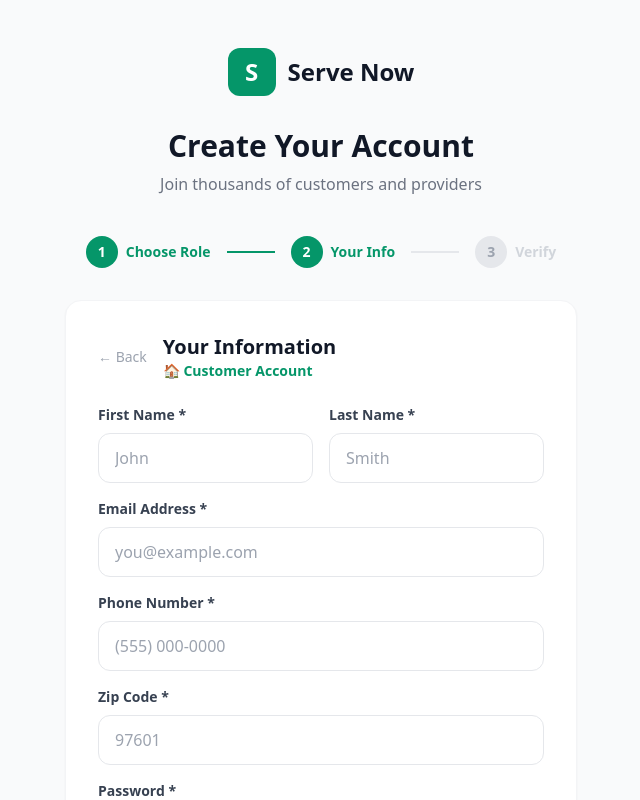
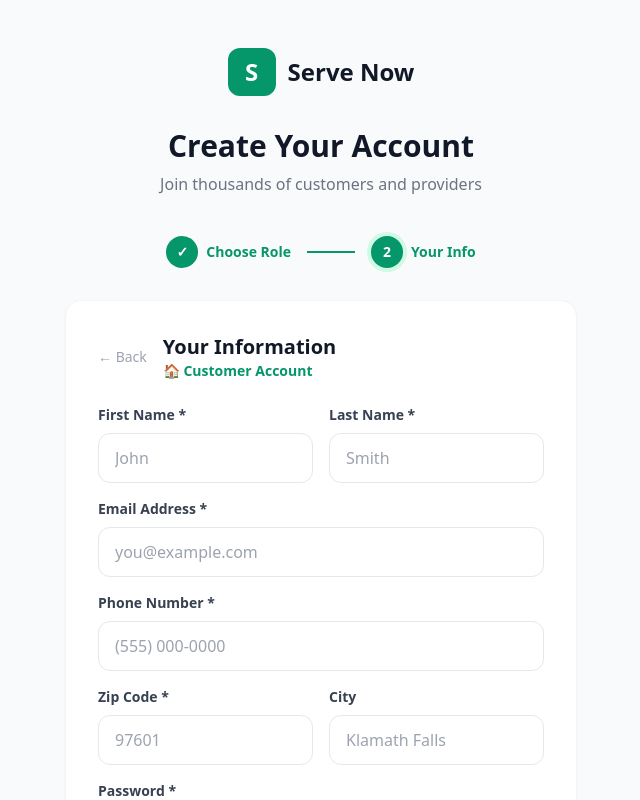
Before and after one commit to servenowadmin/ServeNow, a React (Vite) app in the folder ServeNow_Frontend/: page /signup in a window 1280 px wide. Both pictures are taken after a click on the button 640 px from the left and 488 px from the top of the page. Shown: the top 800 px of the page, without its empty margins (319-959 px from the left). Built offline with nearby package versions, Linux system fonts and the light colour scheme.

Commit message:
Update SignUp.jsx

```diff
--- a/ServeNow_Frontend/pages/SignUp.jsx
+++ b/ServeNow_Frontend/pages/SignUp.jsx
@@ -1,34 +1,35 @@
 import React, { useState } from 'react';
-import { Link } from 'react-router-dom';
+import { Link, useNavigate } from 'react-router-dom';
+import api, { saveToken } from '../api';
 
 const SignUp = () => {
   const [step, setStep] = useState(1);
   const [role, setRole] = useState('');
   const [form, setForm] = useState({
-    firstName: '',
-    lastName: '',
-    email: '',
-    phone: '',
-    password: '',
-    confirmPassword: '',
-    zip: '',
-    agreeTerms: false,
+    firstName: '', lastName: '', email: '', phone: '',
+    password: '', confirmPassword: '', zip: '', city: '', agreeTerms: false,
   });
   const [loading, setLoading] = useState(false);
   const [error, setError] = useState('');
+  const [showPassword, setShowPassword] = useState(false);
+  const navigate = useNavigate();
 
   const handleRoleSelect = (selectedRole) => {
     setRole(selectedRole);
     setStep(2);
   };
 
-  const handleSubmit = () => {
-    if (!form.firstName || !form.lastName || !form.email || !form.password) {
+  const handleSubmit = async () => {
+    if (!form.firstName || !form.lastName || !form.email || !form.password || !form.phone || !form.zip) {
       setError('Please fill in all required fields.');
       return;
     }
     if (form.password !== form.confirmPassword) {
       setError('Passwords do not match.');
+      return;
+    }
+    if (form.password.length < 8) {
+      setError('Password must be at least 8 characters.');
       return;
     }
     if (!form.agreeTerms) {
@@ -37,10 +38,19 @@ const SignUp = () => {
     }
     setLoading(true);
     setError('');
-    setTimeout(() => {
-      setLoading(false);
-      setError('Backend not connected yet. Coming soon!');
-    }, 1000);
+    try {
+      const data = await api.register({ ...form, role });
+      if (data.token) {
+        saveToken(data.token, data.role, data.email, form.firstName);
+        if (role === 'provider') navigate('/dashboard/provider');
+        else navigate('/dashboard/customer');
+      } else {
+        setError(data.detail || 'Registration failed. Please try again.');
+      }
+    } catch (err) {
+      setError('Cannot connect to server. Please try again.');
+    }
+    setLoading(false);
   };
 
   return (
@@ -56,37 +66,26 @@ const SignUp = () => {
           <h1 className="text-3xl font-black text-gray-900 mb-2">Create Your Account</h1>
           <p className="text-gray-500">Join thousands of customers and providers</p>
         </div>
-
-        {/* STEP INDICATOR */}
         <div className="flex items-center justify-center mb-8 space-x-4">
-          <div className={`flex items-center space-x-2 ${step >= 1 ? 'text-emerald-600' : 'text-gray-300'}`}>
-            <div className={`w-8 h-8 rounded-full flex items-center justify-center font-bold text-sm ${step >= 1 ? 'bg-emerald-600 text-white' : 'bg-gray-200 text-gray-400'}`}>1</div>
-            <span className="text-sm font-bold hidden sm:block">Choose Role</span>
-          </div>
-          <div className={`w-12 h-0.5 ${step >= 2 ? 'bg-emerald-600' : 'bg-gray-200'}`} />
-          <div className={`flex items-center space-x-2 ${step >= 2 ? 'text-emerald-600' : 'text-gray-300'}`}>
-            <div className={`w-8 h-8 rounded-full flex items-center justify-center font-bold text-sm ${step >= 2 ? 'bg-emerald-600 text-white' : 'bg-gray-200 text-gray-400'}`}>2</div>
-            <span className="text-sm font-bold hidden sm:block">Your Info</span>
-          </div>
-          <div className={`w-12 h-0.5 ${step >= 3 ? 'bg-emerald-600' : 'bg-gray-200'}`} />
-          <div className={`flex items-center space-x-2 ${step >= 3 ? 'text-emerald-600' : 'text-gray-300'}`}>
-            <div className={`w-8 h-8 rounded-full flex items-center justify-center font-bold text-sm ${step >= 3 ? 'bg-emerald-600 text-white' : 'bg-gray-200 text-gray-400'}`}>3</div>
-            <span className="text-sm font-bold hidden sm:block">Verify</span>
-          </div>
+          {['Choose Role', 'Your Info'].map((label, i) => (
+            <React.Fragment key={label}>
+              <div className={`flex items-center space-x-2 ${step >= i + 1 ? 'text-emerald-600' : 'text-gray-300'}`}>
+                <div className={`w-8 h-8 rounded-full flex items-center justify-center font-bold text-sm ${step > i + 1 ? 'bg-emerald-600 text-white' : step === i + 1 ? 'bg-emerald-600 text-white ring-4 ring-emerald-100' : 'bg-gray-200 text-gray-400'}`}>
+                  {step > i + 1 ? '✓' : i + 1}
+                </div>
+                <span className="text-sm font-bold hidden sm:block">{label}</span>
+              </div>
+              {i < 1 && <div className={`w-12 h-0.5 ${step > i + 1 ? 'bg-emerald-600' : 'bg-gray-200'}`} />}
+            </React.Fragment>
+          ))}
         </div>
-
         <div className="bg-white rounded-2xl shadow-sm border border-gray-100 p-8">
-
-          {/* STEP 1 — ROLE SELECTION */}
           {step === 1 && (
             <div>
               <h2 className="text-xl font-black text-gray-900 mb-2 text-center">I want to...</h2>
               <p className="text-gray-500 text-center text-sm mb-8">Choose how you'll use Serve Now</p>
               <div className="grid grid-cols-1 gap-4">
-                <button
-                  onClick={() => handleRoleSelect('customer')}
-                  className="border-2 border-gray-200 hover:border-emerald-500 hover:bg-emerald-50 rounded-2xl p-6 text-left transition group"
-                >
+                <button onClick={() => handleRoleSelect('customer')} className="border-2 border-gray-200 hover:border-emerald-500 hover:bg-emerald-50 rounded-2xl p-6 text-left transition group">
                   <div className="flex items-center space-x-4">
                     <div className="text-4xl">🏠</div>
                     <div>
@@ -96,10 +95,7 @@ const SignUp = () => {
                     <div className="ml-auto text-gray-300 group-hover:text-emerald-500 text-2xl">→</div>
                   </div>
                 </button>
-                <button
-                  onClick={() => handleRoleSelect('provider')}
-                  className="border-2 border-gray-200 hover:border-emerald-500 hover:bg-emerald-50 rounded-2xl p-6 text-left transition group"
-                >
+                <button onClick={() => handleRoleSelect('provider')} className="border-2 border-gray-200 hover:border-emerald-500 hover:bg-emerald-50 rounded-2xl p-6 text-left transition group">
                   <div className="flex items-center space-x-4">
                     <div className="text-4xl">🔧</div>
                     <div>
@@ -112,124 +108,77 @@ const SignUp = () => {
               </div>
             </div>
           )}
-
-          {/* STEP 2 — ACCOUNT INFO */}
           {step === 2 && (
             <div>
               <div className="flex items-center mb-6">
                 <button onClick={() => setStep(1)} className="text-gray-400 hover:text-gray-600 mr-4 text-sm">← Back</button>
                 <div>
                   <h2 className="text-xl font-black text-gray-900">Your Information</h2>
-                  <p className="text-emerald-600 text-sm font-bold capitalize">{role === 'customer' ? '🏠 Customer Account' : '🔧 Provider Account'}</p>
+                  <p className="text-emerald-600 text-sm font-bold">{role === 'customer' ? '🏠 Customer Account' : '🔧 Provider Account'}</p>
                 </div>
               </div>
-
               {error && (
-                <div className="bg-red-50 border border-red-200 text-red-700 px-4 py-3 rounded-lg mb-6 text-sm">
+                <div className="bg-red-50 border border-red-200 text-red-700 px-4 py-3 rounded-lg mb-6 text-sm font-medium">
                   {error}
                 </div>
               )}
-
               <div className="space-y-4">
                 <div className="grid grid-cols-2 gap-4">
                   <div>
                     <label className="block text-sm font-bold text-gray-700 mb-2">First Name *</label>
-                    <input
-                      type="text"
-                      placeholder="John"
-                      value={form.firstName}
-                      onChange={e => setForm({ ...form, firstName: e.target.value })}
-                      className="w-full border border-gray-200 rounded-xl px-4 py-3 focus:outline-none focus:ring-2 focus:ring-emerald-500 transition"
-                    />
+                    <input type="text" placeholder="John" value={form.firstName} onChange={e => setForm({ ...form, firstName: e.target.value })} className="w-full border border-gray-200 rounded-xl px-4 py-3 focus:outline-none focus:ring-2 focus:ring-emerald-500 transition" />
                   </div>
                   <div>
                     <label className="block text-sm font-bold text-gray-700 mb-2">Last Name *</label>
-                    <input
-                      type="text"
-                      placeholder="Smith"
-                      value={form.lastName}
-                      onChange={e => setForm({ ...form, lastName: e.target.value })}
-                      className="w-full border border-gray-200 rounded-xl px-4 py-3 focus:outline-none focus:ring-2 focus:ring-emerald-500 transition"
-                    />
+                    <input type="text" placeholder="Smith" value={form.lastName} onChange={e => setForm({ ...form, lastName: e.target.value })} className="w-full border border-gray-200 rounded-xl px-4 py-3 focus:outline-none focus:ring-2 focus:ring-emerald-500 transition" />
                   </div>
                 </div>
                 <div>
                   <label className="block text-sm font-bold text-gray-700 mb-2">Email Address *</label>
-                  <input
-                    type="email"
-                    placeholder="you@example.com"
-                    value={form.email}
-                    onChange={e => setForm({ ...form, email: e.target.value })}
-                    className="w-full border border-gray-200 rounded-xl px-4 py-3 focus:outline-none focus:ring-2 focus:ring-emerald-500 transition"
-                  />
+                  <input type="email" placeholder="you@example.com" value={form.email} onChange={e => setForm({ ...form, email: e.target.value })} className="w-full border border-gray-200 rounded-xl px-4 py-3 focus:outline-none focus:ring-2 focus:ring-emerald-500 transition" />
                 </div>
                 <div>
                   <label className="block text-sm font-bold text-gray-700 mb-2">Phone Number *</label>
-                  <input
-                    type="tel"
-                    placeholder="(555) 000-0000"
-                    value={form.phone}
-                    onChange={e => setForm({ ...form, phone: e.target.value })}
-                    className="w-full border border-gray-200 rounded-xl px-4 py-3 focus:outline-none focus:ring-2 focus:ring-emerald-500 transition"
-                  />
+                  <input type="tel" placeholder="(555) 000-0000" value={form.phone} onChange={e => setForm({ ...form, phone: e.target.value })} className="w-full border border-gray-200 rounded-xl px-4 py-3 focus:outline-none focus:ring-2 focus:ring-emerald-500 transition" />
                 </div>
-                <div>
-                  <label className="block text-sm font-bold text-gray-700 mb-2">Zip Code *</label>
-                  <input
-                    type="text"
-                    placeholder="97601"
-                    value={form.zip}
-                    onChange={e => setForm({ ...form, zip: e.target.value })}
-                    className="w-full border border-gray-200 rounded-xl px-4 py-3 focus:outline-none focus:ring-2 focus:ring-emerald-500 transition"
-                  />
+                <div className="grid grid-cols-2 gap-4">
+                  <div>
+                    <label className="block text-sm font-bold text-gray-700 mb-2">Zip Code *</label>
+                    <input type="text" placeholder="97601" value={form.zip} onChange={e => setForm({ ...form, zip: e.target.value })} className="w-full border border-gray-200 rounded-xl px-4 py-3 focus:outline-none focus:ring-2 focus:ring-emerald-500 transition" />
+                  </div>
+                  <div>
+                    <label className="block text-sm font-bold text-gray-700 mb-2">City</label>
+                    <input type="text" placeholder="Klamath Falls" value={form.city} onChange={e => setForm({ ...form, city: e.target.value })} className="w-full border border-gray-200 rounded-xl px-4 py-3 focus:outline-none focus:ring-2 focus:ring-emerald-500 transition" />
+                  </div>
                 </div>
                 <div>
                   <label className="block text-sm font-bold text-gray-700 mb-2">Password *</label>
-                  <input
-                    type="password"
-                    placeholder="Min. 8 characters"
-                    value={form.password}
-                    onChange={e => setForm({ ...form, password: e.target.value })}
-                    className="w-full border border-gray-200 rounded-xl px-4 py-3 focus:outline-none focus:ring-2 focus:ring-emerald-500 transition"
-                  />
+                  <div className="relative">
+                    <input type={showPassword ? 'text' : 'password'} placeholder="Min. 8 characters" value={form.password} onChange={e => setForm({ ...form, password: e.target.value })} className="w-full border border-gray-200 rounded-xl px-4 py-3 pr-12 focus:outline-none focus:ring-2 focus:ring-emerald-500 transition" />
+                    <button type="button" onClick={() => setShowPassword(!showPassword)} className="absolute right-4 top-1/2 transform -translate-y-1/2 text-gray-400 hover:text-gray-600 text-lg">
+                      {showPassword ? '🙈' : '👁️'}
+                    </button>
+                  </div>
                 </div>
                 <div>
                   <label className="block text-sm font-bold text-gray-700 mb-2">Confirm Password *</label>
-                  <input
-                    type="password"
-                    placeholder="Repeat your password"
-                    value={form.confirmPassword}
-                    onChange={e => setForm({ ...form, confirmPassword: e.target.value })}
-                    className="w-full border border-gray-200 rounded-xl px-4 py-3 focus:outline-none focus:ring-2 focus:ring-emerald-500 transition"
-                  />
+                  <input type="password" placeholder="Repeat your password" value={form.confirmPassword} onChange={e => setForm({ ...form, confirmPassword: e.target.value })} className="w-full border border-gray-200 rounded-xl px-4 py-3 focus:outline-none focus:ring-2 focus:ring-emerald-500 transition" />
                 </div>
-
                 <div className="bg-gray-50 rounded-xl p-4 border border-gray-200">
                   <label className="flex items-start space-x-3 cursor-pointer">
-                    <input
-                      type="checkbox"
-                      checked={form.agreeTerms}
-                      onChange={e => setForm({ ...form, agreeTerms: e.target.checked })}
-                      className="mt-1 w-4 h-4 text-emerald-600"
-                    />
+                    <input type="checkbox" checked={form.agreeTerms} onChange={e => setForm({ ...form, agreeTerms: e.target.checked })} className="mt-1 w-4 h-4 text-emerald-600" />
                     <span className="text-xs text-gray-600 leading-relaxed">
-                      I agree to the <a href="#" className="text-emerald-600 font-bold">Terms of Service</a> and <a href="#" className="text-emerald-600 font-bold">Privacy Policy</a>. I understand that Serve Now is a neutral third-party platform. Providers are independent contractors, not employees of Serve Now. Serve Now is not liable for any damages, injuries, or disputes arising from services performed.
+                      I agree to the <a href="#" className="text-emerald-600 font-bold">Terms of Service</a> and <a href="#" className="text-emerald-600 font-bold">Privacy Policy</a>. I understand Serve Now is a neutral third-party platform. Providers are independent contractors, not employees. Serve Now is not liable for damages, injuries, or disputes arising from services performed.
                     </span>
                   </label>
                 </div>
-
-                <button
-                  onClick={handleSubmit}
-                  disabled={loading}
-                  className="w-full bg-emerald-600 hover:bg-emerald-700 disabled:bg-emerald-400 text-white font-black py-4 rounded-xl transition text-lg"
-                >
+                <button onClick={handleSubmit} disabled={loading} className="w-full bg-emerald-600 hover:bg-emerald-700 disabled:bg-emerald-400 text-white font-black py-4 rounded-xl transition text-lg">
                   {loading ? 'Creating Account...' : 'Create My Account →'}
                 </button>
               </div>
             </div>
           )}
         </div>
-
         <div className="mt-6 text-center">
           <p className="text-gray-500 text-sm">
             Already have an account?{' '}
```
